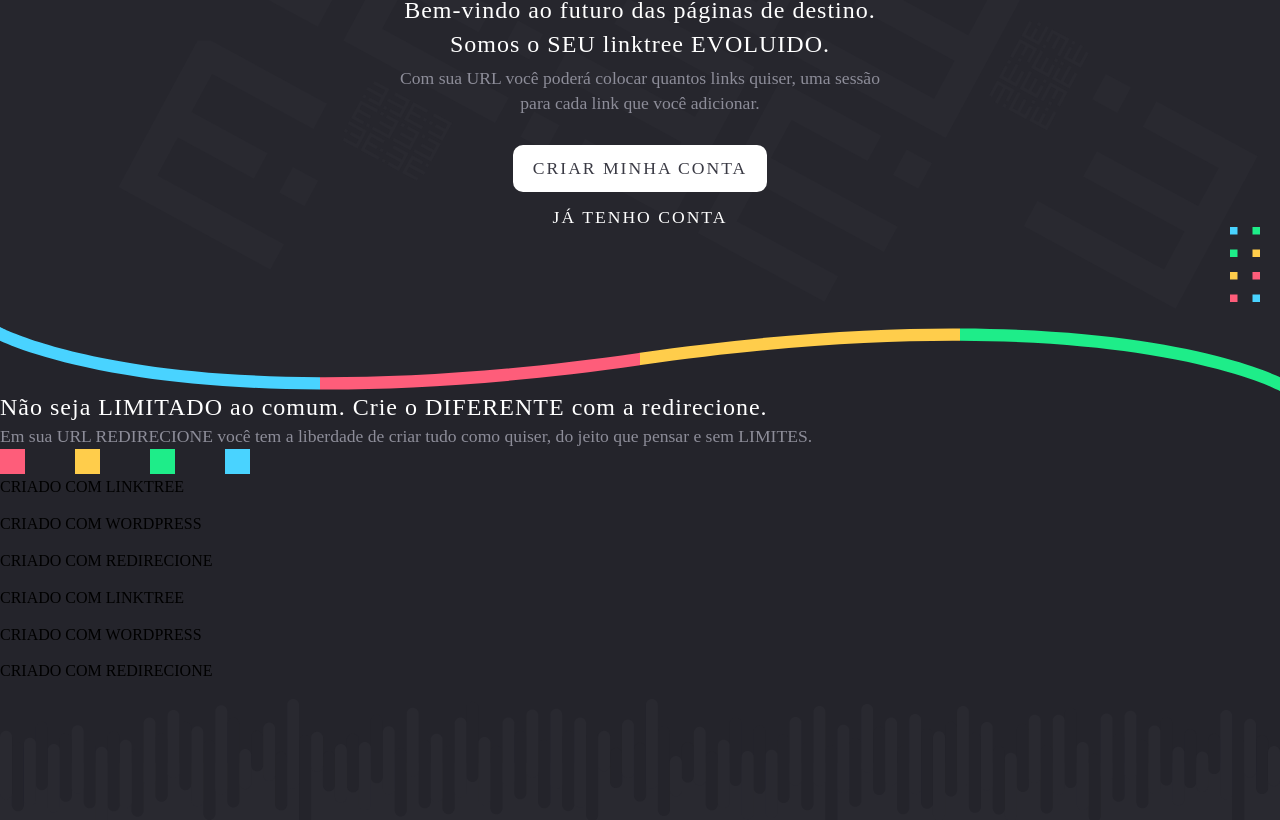
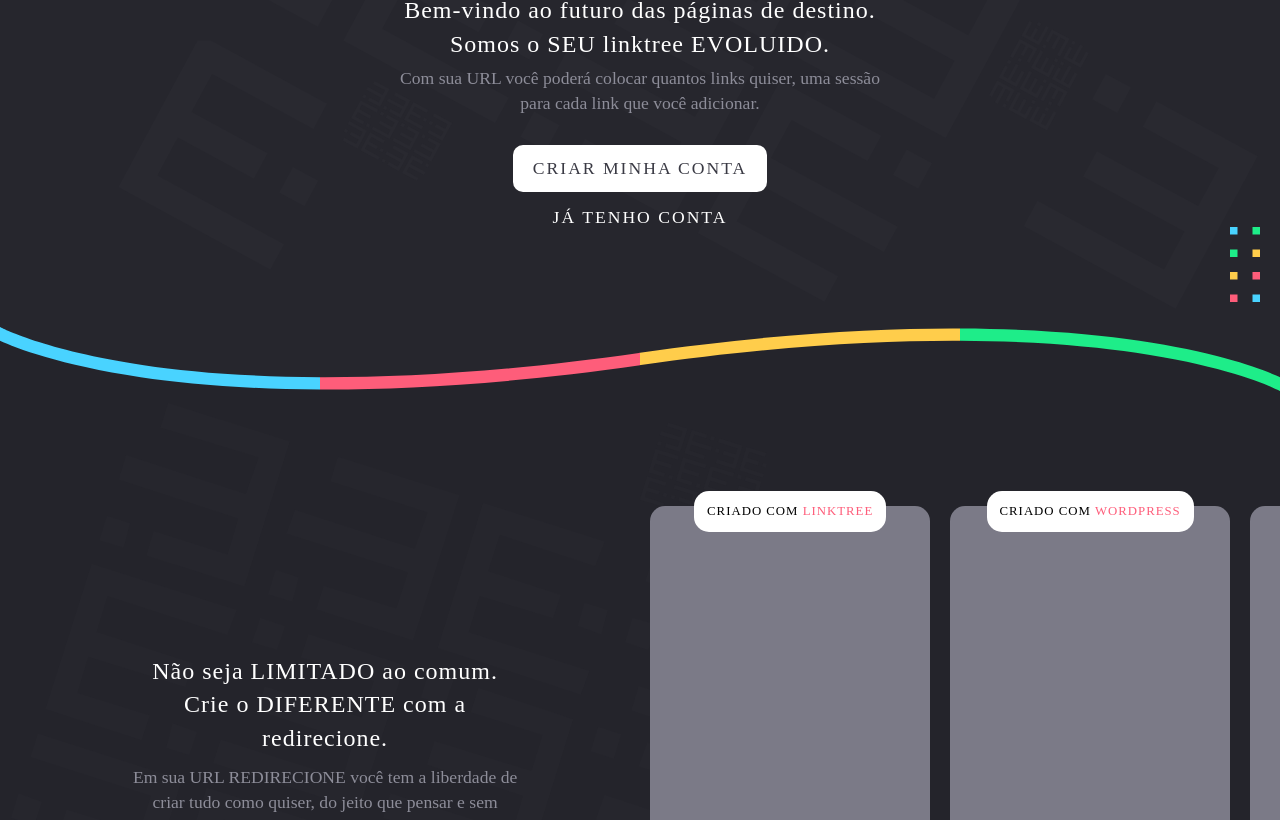
Before and after one commit to eduardolecdt/redirecione, a plain HTML site: page index.html in a window 1280 px wide. Shown: the part 106-926 px from the top of the page. Drawn offline with Linux system fonts and the light colour scheme; a web font is replaced by a local one.

Commit message:
Section COMPARATIVO

```diff
--- a/assets/css/global/variables.css
+++ b/assets/css/global/variables.css
@@ -56,6 +56,7 @@ VARIVEIS DO WEBSITE REDIRECIONE
 :root {
 
 --radius-botao: 10px;
+--radius-quadro: 15px;
 
 }
 
@@ -64,5 +65,6 @@ VARIVEIS DO WEBSITE REDIRECIONE
 :root {
 
 --padding-botao: 13px 20px;
+--padding-quadro: 13px
 
 }
--- a/assets/css/pages/index/partials/section-comparativo.css
+++ b/assets/css/pages/index/partials/section-comparativo.css
@@ -5,5 +5,108 @@ INDEX PARTIALS SECTION COMPARATIVO
 */
 
 section.comparativo {
+  display: flex;
+  align-items: center;
+  justify-content: center;
+  padding: 100px 0px 50px 0px;
   background-color: var(--cor-primaria-1);
+  background-image: url('../../../../../images/desktop/background-comparativo.svg');
+  background-size: contain;
+  background-repeat: no-repeat;
+  background-position: left;
 }
+
+/* titulo */
+
+section.comparativo .titulo {
+  display: flex;
+  flex-direction: column;
+  align-items: center;
+  justify-content: center;
+  text-align: center;
+  width: 100%;
+  padding: 0px 20px;
+}
+
+section.comparativo .titulo h2 {
+  max-width: 350px;
+}
+
+section.comparativo .titulo p {
+  max-width: 400px;
+  padding: 10px 0px 30px 0px;
+}
+
+section.comparativo .titulo img {
+  max-width: 80px;
+}
+
+/* itens */
+
+section.comparativo .itens {
+  display: flex;
+  align-items: flex-start;
+  justify-content: flex-start;
+  text-align: center;
+  width: 100%;
+  overflow-x: scroll;
+  min-height: 550px;
+  height: 550px;
+}
+
+section.comparativo .itens .item {
+  display: flex;
+  flex-direction: column;
+  align-items: center;
+  justify-content: center;
+  position: relative;
+  min-height: 520px;
+  height: 520px;
+  margin-left: 20px;
+}
+
+section.comparativo .itens .item.primeiro {
+  margin-left: 0px;
+}
+
+section.comparativo .itens .item p {
+  position: absolute;
+  top: 0px;
+  background-color: var(--cor-branco);
+  padding: var(--padding-quadro);
+  font-family: var(--fonte-app-bold);
+  border-radius: var(--radius-quadro);
+  font-size: 0.8rem;
+  text-transform: uppercase;
+  letter-spacing: 1px;
+}
+
+section.comparativo .itens .item p span.vermelho {
+  color: var(--cor-vermelho);
+}
+
+section.comparativo .itens .item p span.azul {
+  color: var(--cor-azul);
+}
+
+section.comparativo .itens .item img {
+  border-radius: var(--radius-quadro);
+  width: 100%;
+  min-width: 280px;
+}
+
+/* Responsivo */
+
+@media screen and (max-width: 1000px) {
+  section.comparativo {
+    flex-direction: column;
+    padding: 60px 0px 0px 0px;
+    background-image: url('../../../../../images/mobile/background-comparativo.svg');
+  }
+  section.comparativo .titulo {
+    padding: 0px 20px 50px 20px;
+  }
+  section.comparativo .itens {
+    padding: 0px 20px;
+  }
+}
--- a/index.html
+++ b/index.html
@@ -19,7 +19,7 @@
   <meta name="discord:description" content="">
 
   <!-- Ico -->
-  <link rel="shortcut icon" href="/favicons/favicon.ico">
+  <link rel="shortcut icon" href="./images/favicons/favicon.ico">
 
   <!-- Import CSS -->
   <link href="./assets/css/pages/index/index.css" rel="stylesheet">
@@ -65,34 +65,34 @@
     <!-- itens -->
     <div class="itens">
       <!-- item 1 -->
-      <div class="item">
-        <p>CRIADO COM <span>LINKTREE</span></p>
-        <img src="">
+      <div class="item primeiro">
+        <p>CRIADO COM <span class="vermelho">LINKTREE</span></p>
+        <img src="./images/global/criado-modelo.svg">
       </div>
       <!-- item 2 -->
       <div class="item">
-        <p>CRIADO COM <span>WORDPRESS</span></p>
-        <img src="">
+        <p>CRIADO COM <span class="vermelho">WORDPRESS</span></p>
+        <img src="./images/global/criado-modelo.svg">
       </div>
       <!-- item 3 -->
       <div class="item">
-        <p>CRIADO COM <span>REDIRECIONE</span></p>
-        <img src="">
+        <p>CRIADO COM <span class="azul">REDIRECIONE</span></p>
+        <img src="./images/global/criado-modelo.svg">
       </div>
       <!-- item 4 -->
       <div class="item">
-        <p>CRIADO COM <span>LINKTREE</span></p>
-        <img src="">
+        <p>CRIADO COM <span class="vermelho">LINKTREE</span></p>
+        <img src="./images/global/criado-modelo.svg">
       </div>
       <!-- item 5 -->
       <div class="item">
-        <p>CRIADO COM <span>WORDPRESS</span></p>
-        <img src="">
+        <p>CRIADO COM <span class="vermelho">WORDPRESS</span></p>
+        <img src="./images/global/criado-modelo.svg">
       </div>
       <!-- item 6 -->
       <div class="item">
-        <p>CRIADO COM <span>REDIRECIONE</span></p>
-        <img src="">
+        <p>CRIADO COM <span class="azul">REDIRECIONE</span></p>
+        <img src="./images/global/criado-modelo.svg">
       </div>
     </div>
   </section>
```
Also changed, not shown: images/desktop/background-comparativo.svg (added), images/global/criado-modelo.svg (added), images/mobile/background-comparativo.svg (added).
